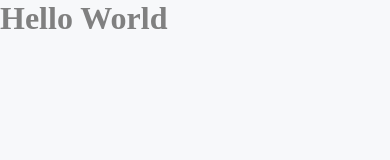
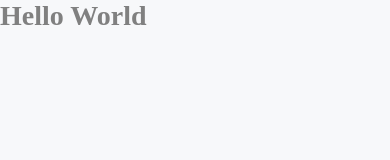
Before and after one commit to angelosuporte/participacaoNaNLW5, a Next.js app: page / in a window 390 px wide. Shown: the top 160 px of the page. Built offline with nearby package versions, Linux system fonts and the light colour scheme.

Commit message:
Finalizing global styles

```diff
--- a/src/styles/global.scss
+++ b/src/styles/global.scss
@@ -20,6 +20,18 @@
     --purple-800: #6F48C9;
   }
 
+  @media (max-width: 1080) {
+      html {
+          font-size: 93.75%; //15px
+      }
+  }
+
+  @media (max-width: 720px){
+      html {
+          font-size: 87.5%; //14px
+      }
+  }
+
 body{
 background: var(--gray-50);
 }
```
